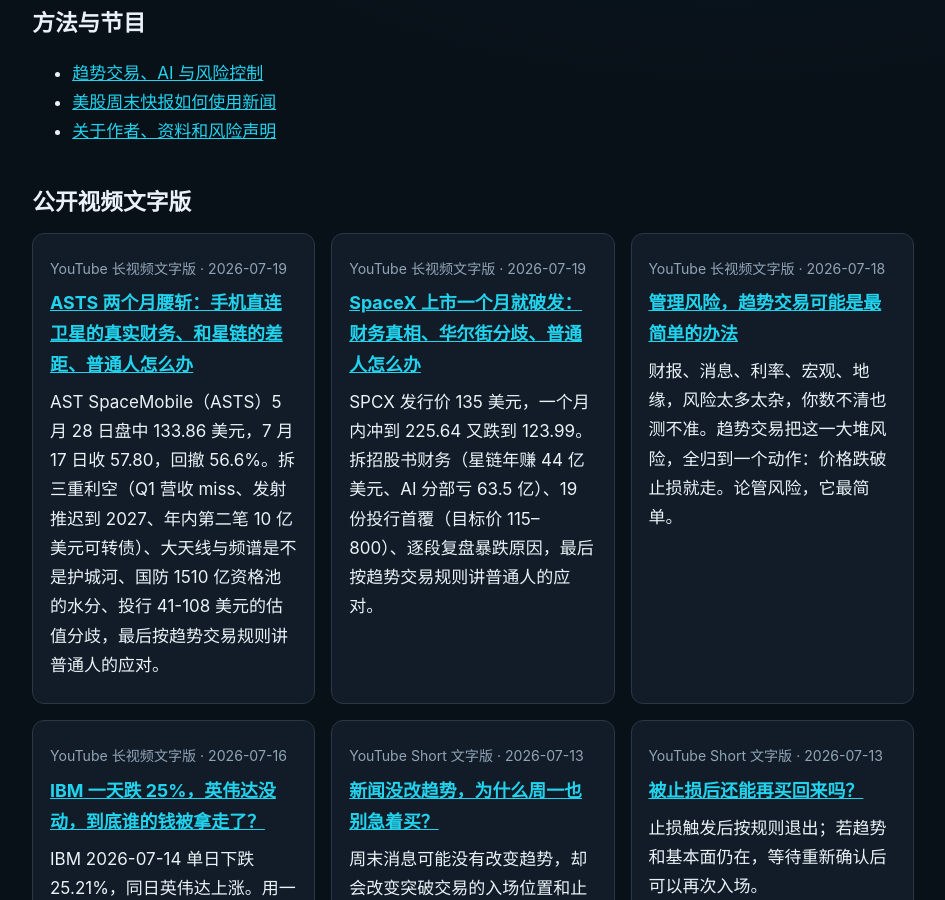
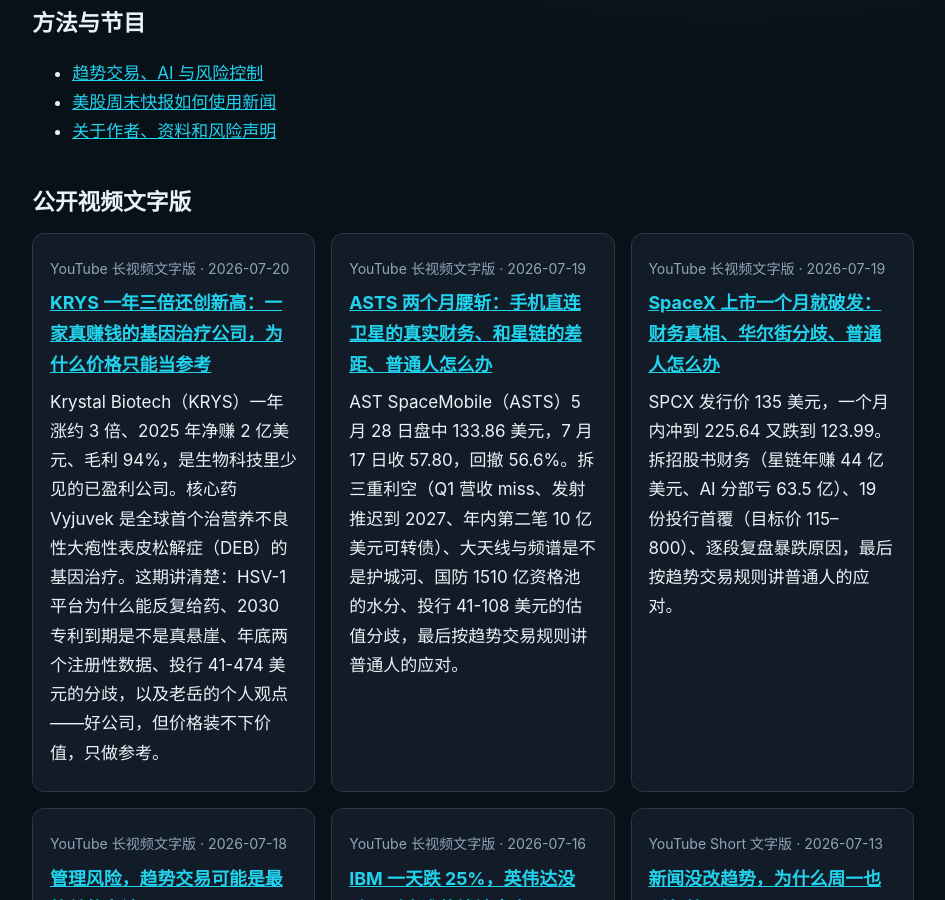
Before and after one commit to wenchangyue/zhicai-market-notes, a Jekyll site: the page built from index.md, in a window 1280 px wide and 900 px high, scrolled down 665 px. Shown: the whole window, without its empty margins (167-1112 px from the left). Built offline with Jekyll 4.4.1, drawn with Linux system fonts in a browser that asks for light colours.

Commit message:
Publish companion page for 2026-07-21-krys-deep-dive

```diff
--- a/llms.txt
+++ b/llms.txt
@@ -6,7 +6,7 @@
 YouTube：https://www.youtube.com/channel/UCJzXJ6OJCOLtK4OvHvjd7EA
 作者：Wenchang Yue（老岳）
 语言：简体中文
-更新日期：2026-07-19
+更新日期：2026-07-20
 ## 主要页面
 
 - [趋势交易、AI 与风险控制](https://wenchangyue.github.io/zhicai-market-notes/trend-trading/)
@@ -27,6 +27,7 @@ YouTube：https://www.youtube.com/channel/UCJzXJ6OJCOLtK4OvHvjd7EA
 <!-- AUTO-COMPANION-PAGES:START -->
 - [ASTS 两个月腰斩：手机直连卫星的真实财务、和星链的差距、普通人怎么办](https://wenchangyue.github.io/zhicai-market-notes/episodes/2026-07-20-asts-deep-dive/)
 - [IBM 一天跌 25%，英伟达没动，到底谁的钱被拿走了？](https://wenchangyue.github.io/zhicai-market-notes/episodes/2026-07-15-ibm-crash-storage-pullback/)
+- [KRYS 一年三倍还创新高：一家真赚钱的基因治疗公司，为什么价格只能当参考](https://wenchangyue.github.io/zhicai-market-notes/episodes/2026-07-21-krys-deep-dive/)
 - [SpaceX 上市一个月就破发：财务真相、华尔街分歧、普通人怎么办](https://wenchangyue.github.io/zhicai-market-notes/episodes/2026-07-18-spacex-deep-dive/)
 - [周末突发利空，长期投资者要不要抄底？](https://wenchangyue.github.io/zhicai-market-notes/episodes/long-term-news-noise/)
 - [新闻没改趋势，为什么周一也别急着买？](https://wenchangyue.github.io/zhicai-market-notes/episodes/weekend-news-entry-point/)
```
Also changed, not shown: _episodes/2026-07-21-krys-deep-dive.md (+5 -1 lines).
